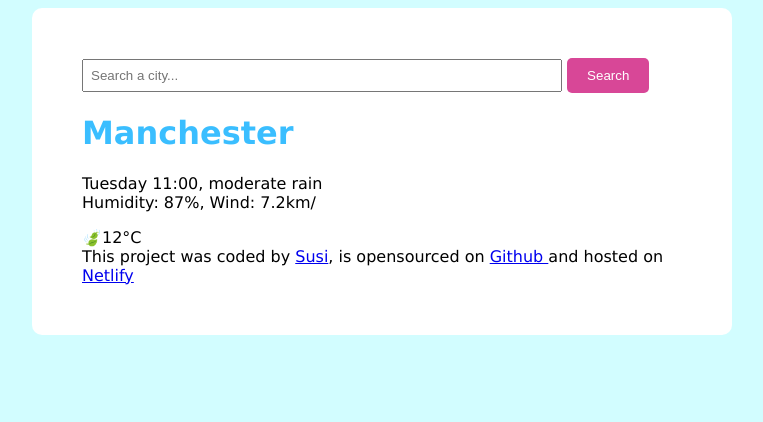
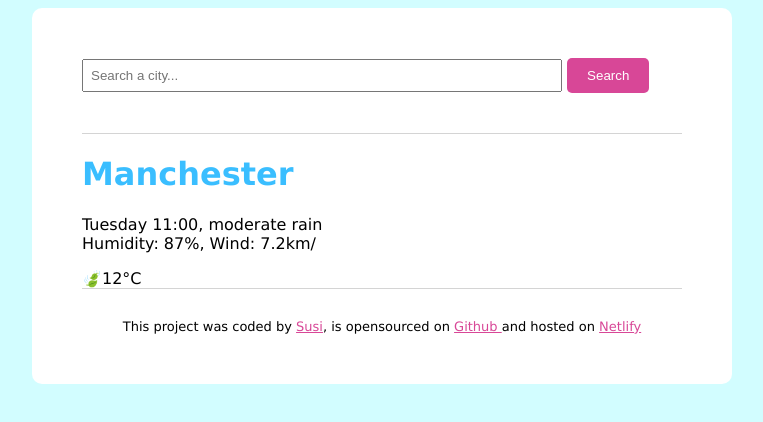
Before and after one commit to sue674/WeatherApp-Vanilla, a plain HTML site: page index.html in a window 1280 px wide. Shown: the whole page, without its empty margins (258-1021 px from the left). Drawn offline with Linux system fonts and the light colour scheme.

Commit message:
styled footer and header

```diff
--- a/src/style.css
+++ b/src/style.css
@@ -6,6 +6,14 @@ body{
 h1 {
     color: #3ABEFF;
 }
+
+a{
+    color: #D84797;
+}
+a:hover{
+    color: #820933;
+}
+
 .weather-app {
     background-color: white;
     border-radius: 10px;
@@ -13,6 +21,11 @@ display: block;
 margin: 0 auto;
 padding: 50px;
 max-width: 600px;
+}
+
+header {
+    border-bottom: 1px rgba(184, 184, 184, 0.6) solid;
+    padding: 0 0 40px 0;
 }
 
 .search-form-input {
@@ -29,3 +42,10 @@ padding: 7px;
 .search-form-button:hover{
     background-color: #820933;
 }
+
+footer {
+    border-top: 1px rgba(184, 184, 184, 0.6) solid;
+    padding: 30px 0 0 0;
+    font-size: 13px;
+    text-align: center;
+}
```
